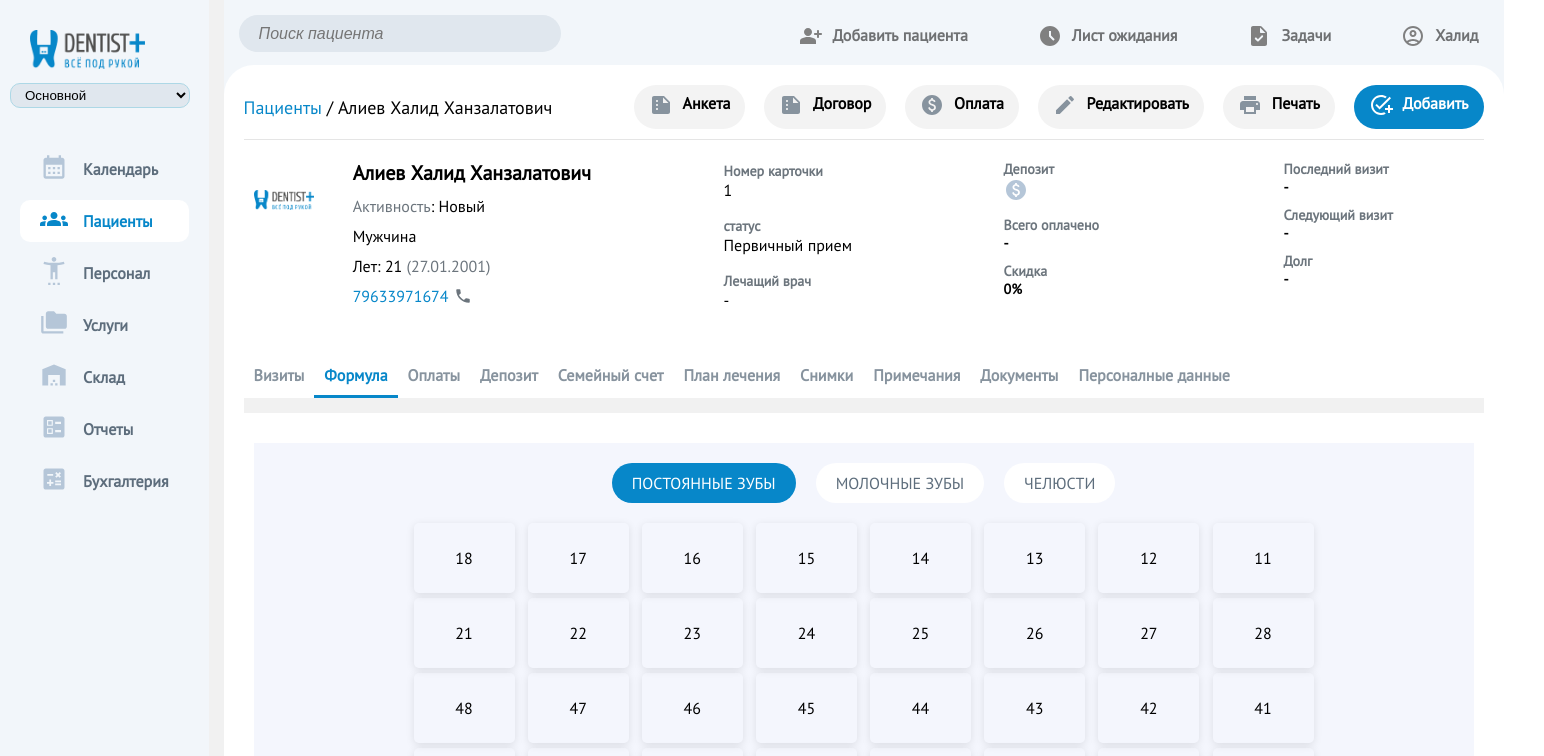
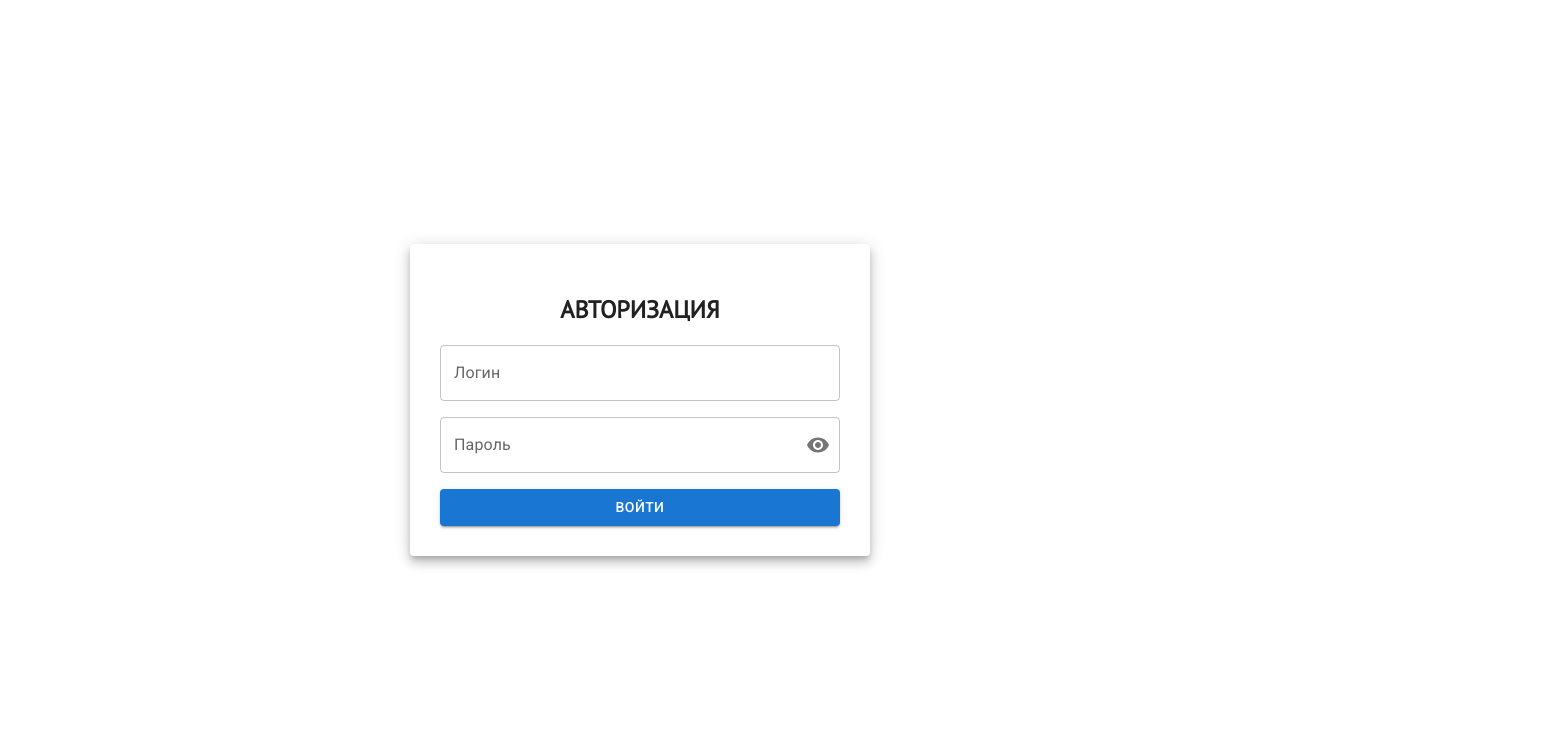
Before and after one commit to alievhalid/dentist, a React (Create React App) app: page /patients/profile/formula in a window 1280 px wide. Shown: the top 756 px of the page, 1544 px wide, since content can reach past the window. Built offline with nearby package versions, Linux system fonts and the light colour scheme; a web font is replaced by a local one.

Commit message:
changed login form

```diff
--- a/src/common/App.js
+++ b/src/common/App.js
@@ -1,15 +1,16 @@
 import Sidebar from "../components/sidebar/Sidebar";
 import Content from "./Content";
+import Auth from "../components/auth/Auth";
 // import Auth from "../components/auth/Auth";
 
 function App() {
   return (
     <div className="App">
-      {/* <Auth /> */}
-      <div className="content">
-        <Sidebar />
-        <Content />
-      </div>
+       <Auth />
+      {/*<div className="content">*/}
+      {/*  <Sidebar />*/}
+      {/*  <Content />*/}
+      {/*</div>*/}
     </div>
   );
 }
--- a/src/components/auth/Auth.jsx
+++ b/src/components/auth/Auth.jsx
@@ -1,78 +1,69 @@
 import React, {useState} from 'react';
-import {Button, Paper, TextField} from "@mui/material";
+import {Button, Grid, Paper, TextField} from "@mui/material";
 import {useDispatch} from "react-redux";
 import styles from './auth.module.scss';
 import {auth} from "../../redux/auth/authReducer";
+import {useFormik} from "formik";
+import * as Yup from "yup";
+import TextInput from "../inputs/TextInput";
+import PasswordInput from "../inputs/PasswordInput";
 
 const Auth = () => {
     const dispatch =useDispatch();
 
-    const [login, setLogin] = useState("");
-    const [password, setPassword] = useState("");
-    const [error, setError] = useState(false);
+    const formik = useFormik({
+        initialValues: {
+            login: "",
+            password: "",
+        },
+        validationSchema: Yup.object({
+            login: Yup.string()
+                .matches(/^[a-z0-9_-]{3,16}$/, "Только латинские буквы и цыфры")
+                .required("Обязательное поле!"),
+            password: Yup.string()
+                .matches(/^[a-z0-9_-]{3,16}$/, "Только латинские буквы и цыфры")
+                .required("Обязательное поле!"),
 
-
-    const handleLogin = (e) =>{
-        setLogin(e.target.value)
-        if (login && password){
-            setError(false)
-        }
-    }
-    const handlePass = (e) =>{
-        setPassword(e.target.value)
-        if (login && password){
-            setError(false)
-        }
-    }
-    const handleSubmit = () => {
-        if (login && password){
-            dispatch(auth(login, password))
-        }else {
-            setError(true)
-        }
-
-    }
+        }),
+        onSubmit: (values) => dispatch(auth(values.login, values.password)),
+    });
 
     return (
         <div className={styles.auth}>
             <Paper
                 elevation={7}
                 className={styles.box}>
+                <form onSubmit={formik.handleSubmit}>
                     <h2 className={styles.h2} >АВТОРИЗАЦИЯ</h2>
-                {error ? <div>Введите данные</div> : ''}
                     <div>
-                    <TextField
-                        error={error}
-                        id="filled-login-input"
-                        label="Login"
-                        type="login"
-                        autoComplete="current-login"
-                        variant="outlined"
+                        <Grid container spacing={{ md: 2 }} columns={12}>
+                            <Grid item xs={12}>
+                                <TextInput
+                                    formik={formik}
+                                    name='login'
+                                    label='Логин'
+                                />
+                            </Grid>
+                            <Grid item xs={12}  >
+                                <PasswordInput
+                                    name='password'
+                                    label='Пароль'
+                                    formik={formik}
+                                />
+                            </Grid>
+                            <Grid item xs={12}  >
+                                <Button
                                     fullWidth
-                        margin="normal"
-                        value={login}
-                        onChange={handleLogin}
-                    />
-                    <TextField
-                        error={error}
-                        id="filled-password-input"
-                        label="Password"
-                        type="password"
-                        autoComplete="current-password"
-                        variant="outlined"
-                        fullWidth
-                        margin="normal"
-                        value={password}
-                        onChange={handlePass}
-                    />
-                    <Button onClick={handleSubmit}
-                            className={styles.btn}
+                                    type='submit'
                                     variant="contained"
                                     color="primary"
                                 >
                                     Войти
                                 </Button>
+                            </Grid>
+                        </Grid>
                     </div>
+                </form>
             </Paper>
         </div>
     );
--- a/src/components/auth/auth.module.scss
+++ b/src/components/auth/auth.module.scss
@@ -4,15 +4,15 @@
   justify-content: center;
   align-items: center;
   .box{
-    width: 600px;
+    width: 400px;
     padding: 30px;
     margin: auto;
   }
   .h2{
     text-align: center;
   }
-  .btn{
-    width: 100px;
-    margin-top: 20px;
-  }
+  //.btn{
+  //  width: 100px;
+  //  margin-top: 20px;
+  //}
 }
--- a/src/components/staff/AddStaff.jsx
+++ b/src/components/staff/AddStaff.jsx
@@ -214,14 +214,14 @@ const AddStaff = ({ handleClose }) => {
             />
           </Grid>
           <Grid item xs={6}>
-            {/*<Button*/}
-            {/*    variant="outlined"*/}
-            {/*    fullWidth*/}
-            {/*    size="large"*/}
-            {/*    // onClick={handleClose}*/}
-            {/*>*/}
-            {/*    Отмена*/}
-            {/*</Button>*/}
+            <Button
+                variant="outlined"
+                fullWidth
+                size="large"
+                // onClick={handleClose}
+            >
+                Отмена
+            </Button>
           </Grid>
           <Grid item xs={6}>
             <Button type="submit" variant="contained" fullWidth size="large">
```
Lines whose indentation alone changed are shown as unchanged.
